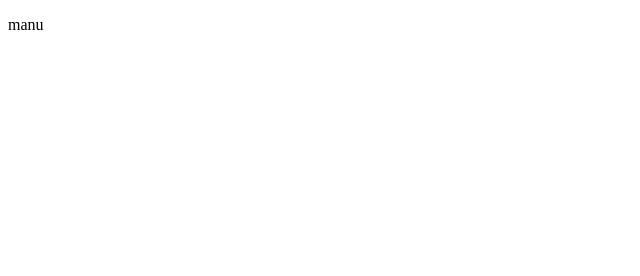
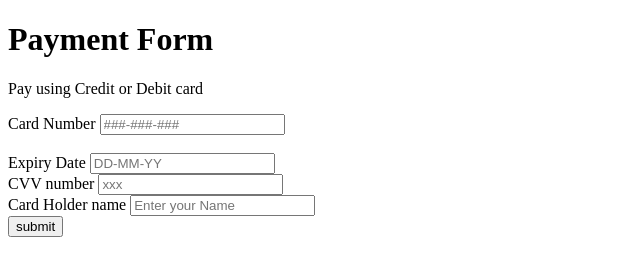
Before and after one commit to manumr13/first_project, a plain HTML site: page index.html in a window 1280 px wide. Shown: the whole page, without its empty margins (0-640 px from the left). Drawn offline with Linux system fonts and the light colour scheme.

Commit message:
added file

```diff
--- a/index.html
+++ b/index.html
@@ -6,6 +6,41 @@
     <title>Document</title>
 </head>
 <body>
-    <p>manu</p>
+    <h1>Payment Form</h1>
+		<div class="card-details">
+			<p>Pay using Credit or Debit card</p>
+
+			<div class="card-number">
+				<label> Card Number </label>
+				<input type="text"
+					class="card-number-field"
+					placeholder="###-###-###" />
+			</div>
+			<br />
+			<div class="date-number">
+				<label> Expiry Date </label>
+				<input type="text"
+					class="date-number-field"
+					placeholder="DD-MM-YY" />
+			</div>
+
+			<div class="cvv-number">
+				<label> CVV number </label>
+				<input type="text"
+					class="cvv-number-field"
+					placeholder="xxx" />
+			</div>
+			<div class="nameholder-number">
+				<label> Card Holder name </label>
+				<input type="text"
+					class="card-name-field"
+					placeholder="Enter your Name" />
+			</div>
+			<button type="submit"
+					class="submit-now-btn">
+				submit
+			</button>
+		</div>
+	</div>
 </body>
 </html>
```
Also changed, not shown: style.css (added).
